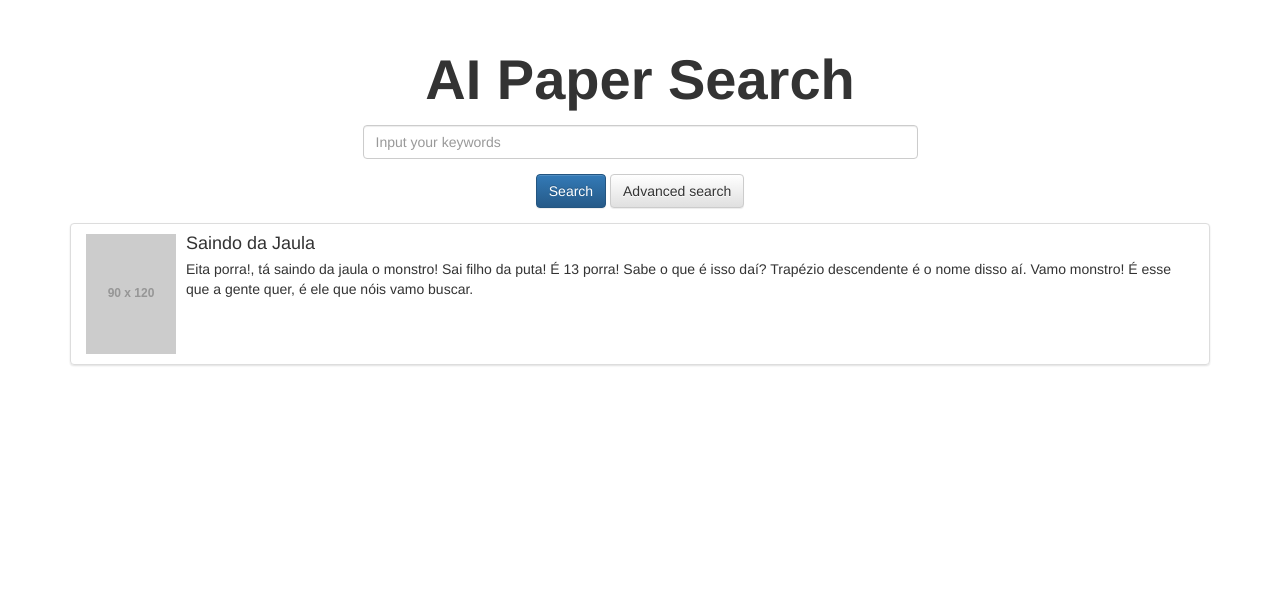
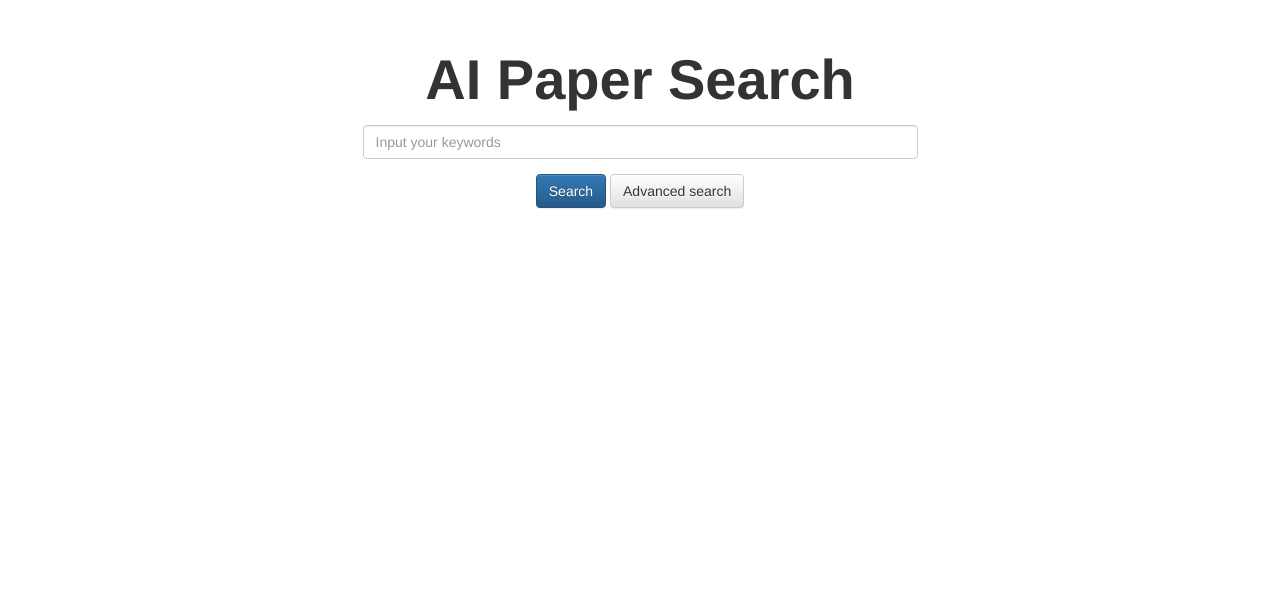
Before and after one commit to MLNLP-World/AI-Paper-Collector, a Flask app: template templates/result.html in a window 1280 px wide. Shown: the top 605 px of the page. Run offline with Flask 2, Linux system fonts and the light colour scheme; the template is opened without the code that fills it, so the values that code supplies are empty; grey boxes labelled with a size stand in for pictures from a placeholder-image service; parts of the project's set-up code (start-up, migrations or seed data) failed here and were passed over; some libraries are stand-ins or nearby versions.

Commit message:
fix: remove template result

```diff
--- a/templates/result.html
+++ b/templates/result.html
@@ -28,26 +28,6 @@
             </div>
             {% endfor %}
 
-
-            <div class="panel panel-default list-group-item">
-                <div class="panel-body">
-                    <div class="media">
-                        <div class="media-left">
-                            <a href="#">
-                                <img class="media-object" src="http://placehold.it/90x120" alt="...">
-                            </a>
-                        </div>
-                        <div class="media-body">
-                            <h4 class="media-heading">Saindo da Jaula</h4>
-                            Eita porra!, tá saindo da jaula o monstro! Sai filho da puta! É 13 porra! Sabe o que é isso
-                            daí? Trapézio descendente é o nome disso aí. Vamo monstro! É esse que a gente quer, é ele
-                            que nóis vamo buscar.
-                        </div>
-                    </div>
-                </div>
-            </div>
-
-
         </div>
 
         <script src="static/js/vendor/jquery-1.11.2.min.js"></script>
```
